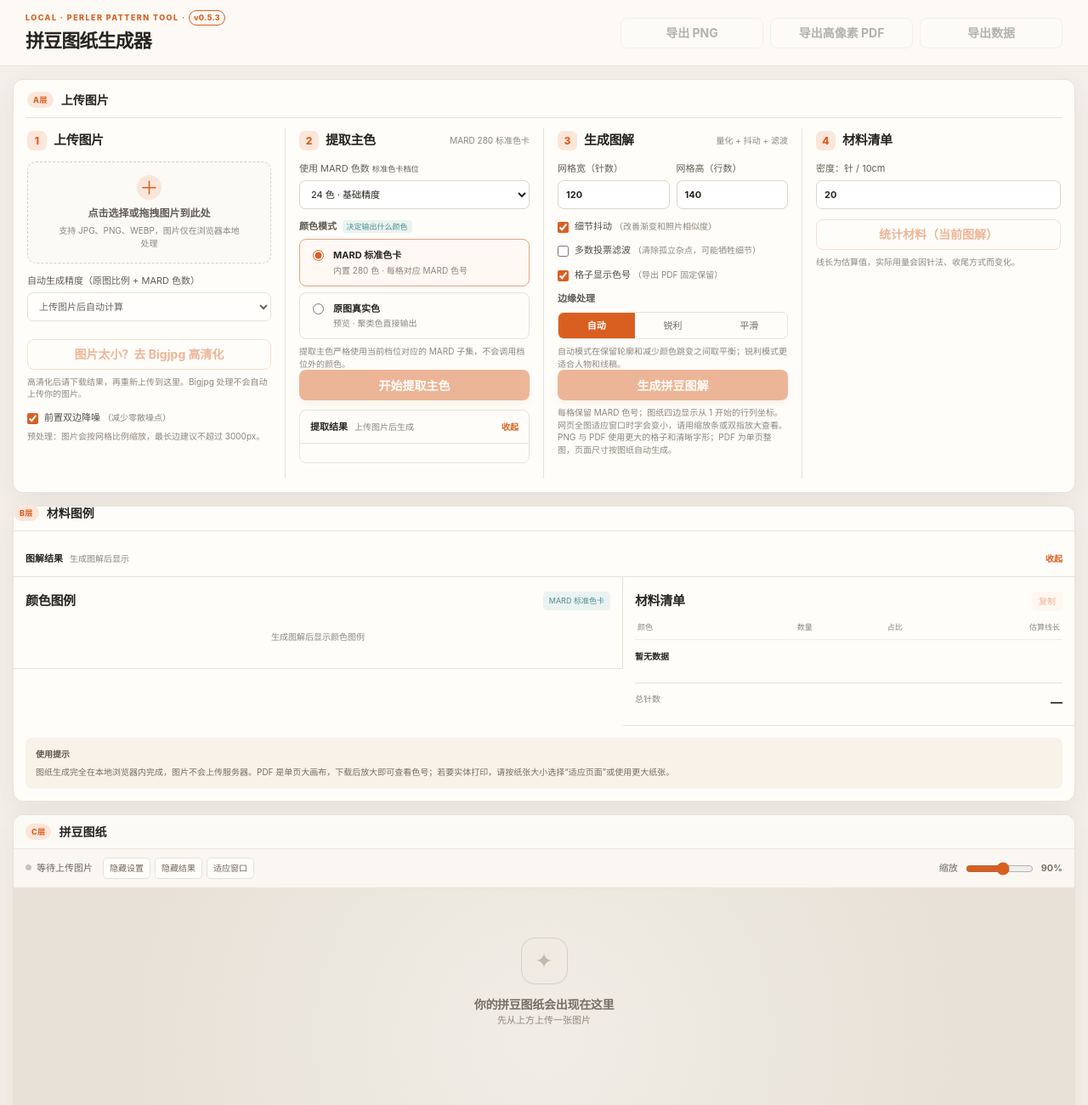
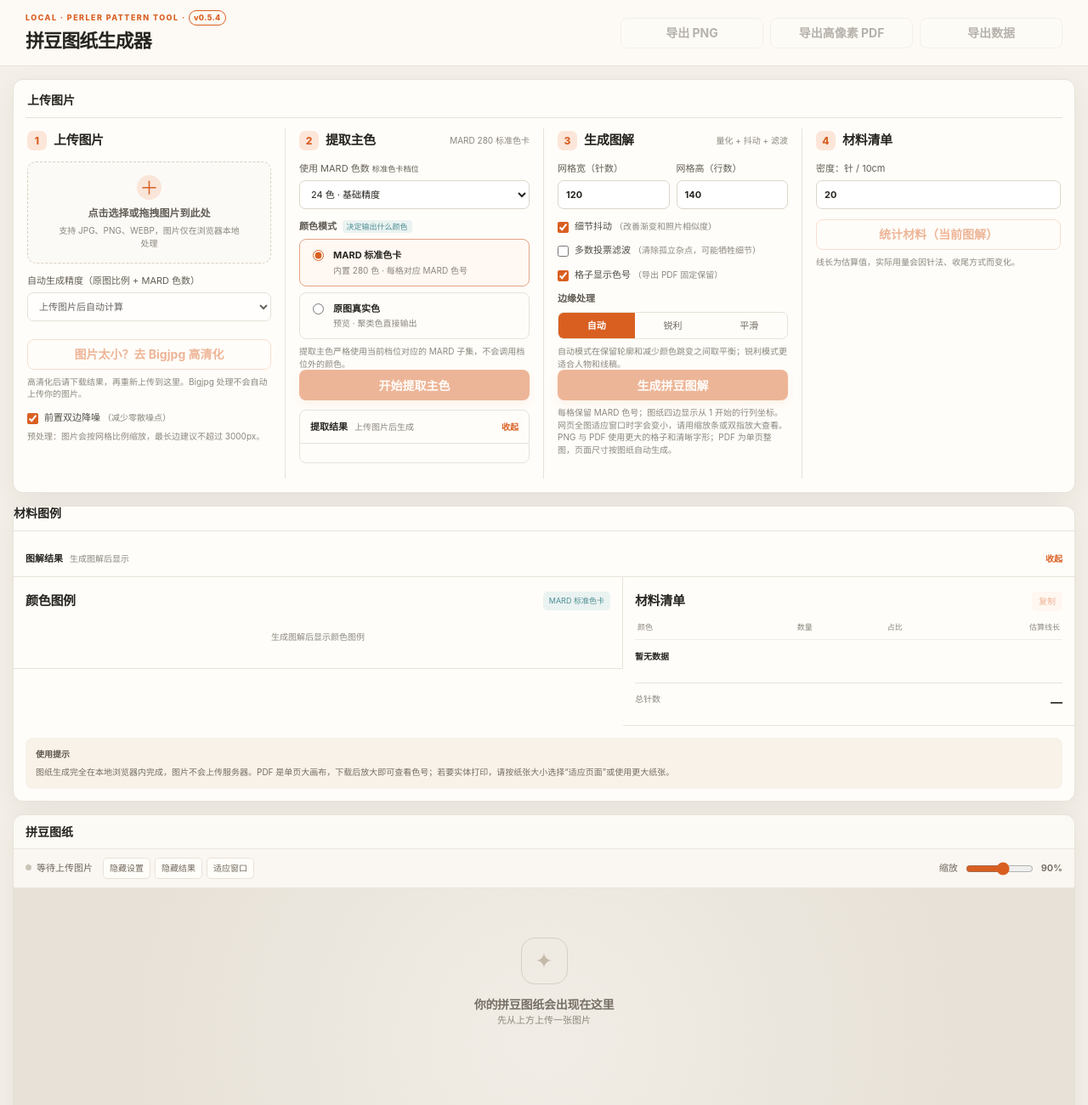
Before and after one commit to LiangHarvey/perler-pattern-generator, a plain HTML site: page index.html in a window 1280 px wide. Shown: the top 1300 px of the page at 85% size. Drawn offline with Linux system fonts and the light colour scheme.

Commit message:
Add files via upload

```diff
--- a/index.html
+++ b/index.html
@@ -10,7 +10,7 @@
   <body>
     <header class="topbar">
       <div>
-        <p class="eyebrow">LOCAL · PERLER PATTERN TOOL · <span class="version-tag">v0.5.3</span></p>
+        <p class="eyebrow">LOCAL · PERLER PATTERN TOOL · <span class="version-tag">v0.5.4</span></p>
         <h1>拼豆图纸生成器</h1>
       </div>
       <div class="top-actions">
@@ -22,7 +22,7 @@
 
     <main class="app-shell">
       <aside class="panel controls-panel">
-        <div class="target-heading"><span>A层</span><strong>上传图片</strong></div>
+        <div class="target-heading"><strong>上传图片</strong></div>
         <div class="controls-grid">
         <section class="step-card">
           <div class="step-heading"><span class="step-number">1</span><h2>上传图片</h2></div>
@@ -100,7 +100,7 @@
       </aside>
 
       <aside class="panel results-panel">
-        <div class="target-heading"><span>B层</span><strong>材料图例</strong></div>
+        <div class="target-heading"><strong>材料图例</strong></div>
         <details id="generatedResultDetails" class="generated-result-disclosure" open>
           <summary><span class="disclosure-title">图解结果</span><span id="generatedResultSummary" class="disclosure-meta">生成图解后显示</span></summary>
           <div class="generated-result-grid">
@@ -119,7 +119,7 @@
       </aside>
 
       <section class="workspace">
-        <div class="target-heading"><span>C层</span><strong>拼豆图纸</strong></div>
+        <div class="target-heading"><strong>拼豆图纸</strong></div>
         <div class="workspace-toolbar">
           <div class="workspace-status"><span><span class="live-dot"></span><span id="statusText">等待上传图片</span></span><span class="toolbar-actions"><button id="toggleControls" class="toolbar-button" type="button" aria-expanded="true">隐藏设置</button><button id="toggleResults" class="toolbar-button" type="button" aria-expanded="true">隐藏结果</button><button id="fitPattern" class="toolbar-button" type="button">适应窗口</button></span></div>
           <div class="zoom-control"><span>缩放</span><input id="zoom" type="range" min="10" max="150" value="90" /><output id="zoomValue">90%</output></div>
```
Also changed, not shown: 1 other file.
